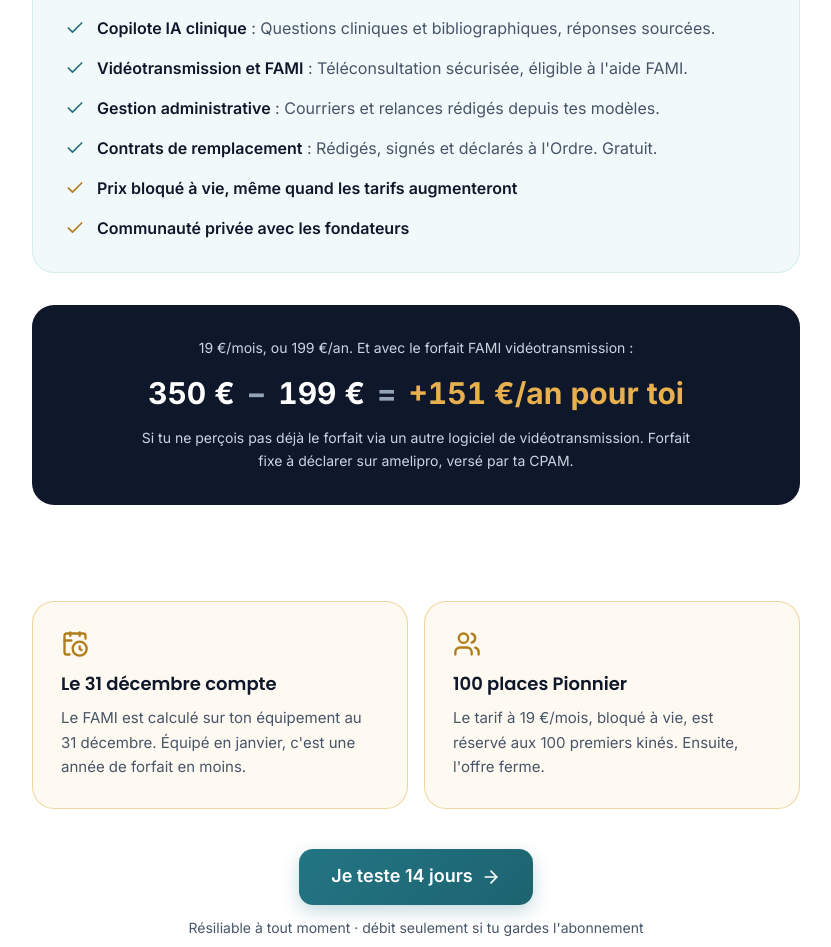
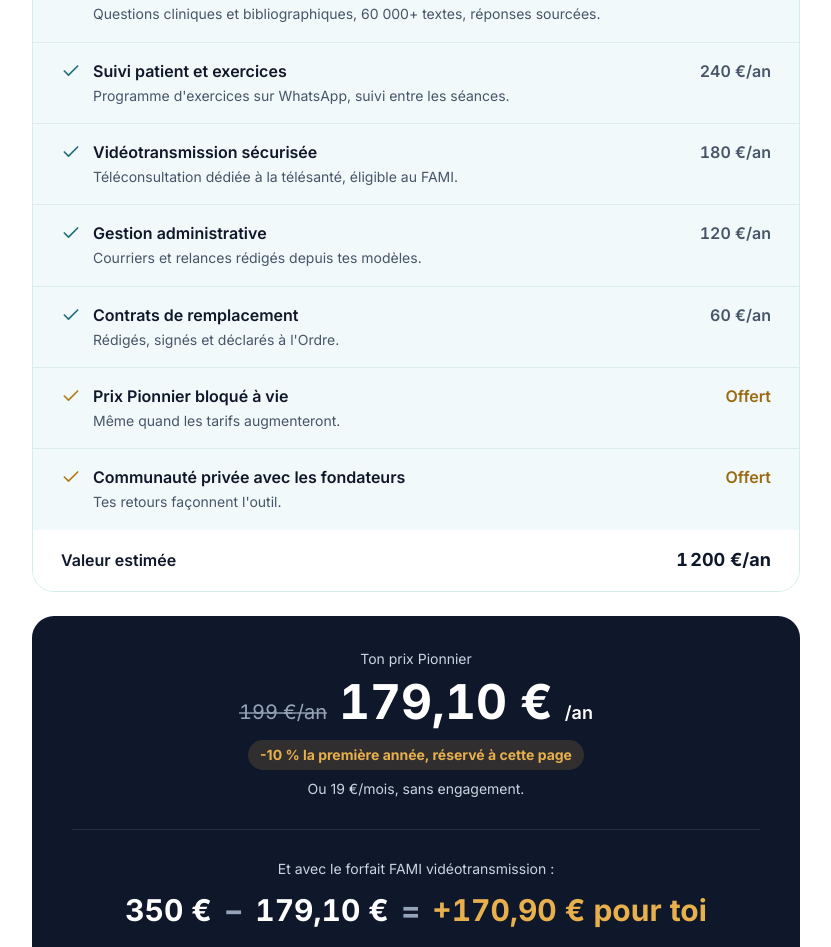
Before and after one commit to Sylvain-bot/mak-landing, a Next.js app: page /guide-fami/merci in a window 1280 px wide. Shown: the part 1360-2307 px from the top of the page, without its empty margins (224-1055 px from the left). Built offline with nearby package versions, Linux system fonts and the light colour scheme; no server answers.

Commit message:
Page merci : pile de valeur, -10 % la 1re année, compteur Pionnier (liste Brevo), sans chatbot
Co-Authored-By: Claude Opus 5.5 <noreply@anthropic.com>

```diff
--- a/app/(site)/guide-fami/merci/page.tsx
+++ b/app/(site)/guide-fami/merci/page.tsx
@@ -7,7 +7,7 @@ import { TrackedSignupLink } from "@/components/TrackedSignupLink";
 import { MerciVideo } from "@/components/merci/MerciVideo";
 import { LEADMAGNET_CONTACT_EMAIL } from "@/lib/guideFami";
 import { primaryCtaClass, primaryCtaStyle } from "@/lib/ctaStyles";
-import { MODULES } from "@/lib/modules";
+import { getPionnierPlacesLeft, PIONNIER_TOTAL_PLACES } from "@/lib/pionniers";
 import {
   FAMI_AMOUNT,
   PRICE_PIONNIER,
@@ -28,12 +28,34 @@ const VIDEO_SRC = "";
 const VIDEO_POSTER = undefined;
 const VIDEO_RATIO: "16/9" | "9/16" = "16/9";
 
+// Offre réservée à cette page : -10 % la première année, via un lien de paiement dédié (fourni par Valentin).
+// Tant que le lien est vide, les boutons mènent à l'inscription standard.
+const MERCI_SIGNUP_URL = "";
+const FIRST_YEAR_DISCOUNT = 0.1;
+
 const NAVY = "#0f172a";
 const GOLD = "#e8b04d";
 const GROUND = "#f2f9fa";
-const NET_GAIN = Number(FAMI_AMOUNT) - Number(PRICE_PIONNIER_ANNUAL);
 
-const PIONNIER_EXTRAS = ["Prix bloqué à vie, même quand les tarifs augmenteront", "Communauté privée avec les fondateurs"];
+const eur = (n: number) =>
+  new Intl.NumberFormat("fr-FR", { minimumFractionDigits: Number.isInteger(n) ? 0 : 2, maximumFractionDigits: 2 }).format(n) + " €";
+
+// TODO-FONDATEUR : valeurs estimées par module (ce que coûterait un outil équivalent), à valider avant la mise en ligne.
+// null = « offert ».
+const VALUE_STACK: { name: string; detail: string; value: number | null }[] = [
+  { name: "Bilan dicté", detail: "Tu parles pendant la séance, ton bilan NGAP se rédige.", value: 360 },
+  { name: "Copilote IA clinique", detail: "Questions cliniques et bibliographiques, 60 000+ textes, réponses sourcées.", value: 240 },
+  { name: "Suivi patient et exercices", detail: "Programme d'exercices sur WhatsApp, suivi entre les séances.", value: 240 },
+  { name: "Vidéotransmission sécurisée", detail: "Téléconsultation dédiée à la télésanté, éligible au FAMI.", value: 180 },
+  { name: "Gestion administrative", detail: "Courriers et relances rédigés depuis tes modèles.", value: 120 },
+  { name: "Contrats de remplacement", detail: "Rédigés, signés et déclarés à l'Ordre.", value: 60 },
+  { name: "Prix Pionnier bloqué à vie", detail: "Même quand les tarifs augmenteront.", value: null },
+  { name: "Communauté privée avec les fondateurs", detail: "Tes retours façonnent l'outil.", value: null },
+];
+const STACK_TOTAL = VALUE_STACK.reduce((s, x) => s + (x.value ?? 0), 0);
+const ANNUAL = Number(PRICE_PIONNIER_ANNUAL);
+const FIRST_YEAR_PRICE = Math.round(ANNUAL * (1 - FIRST_YEAR_DISCOUNT) * 100) / 100;
+const NET_GAIN = Math.round((Number(FAMI_AMOUNT) - FIRST_YEAR_PRICE) * 100) / 100;
 
 const REVIEWS = [
   {
@@ -69,18 +91,56 @@ const QUESTIONS = [
   },
 ];
 
-function Cta({ location }: { location: string }) {
+function Cta({ location, placesLeft }: { location: string; placesLeft: number | null }) {
   return (
     <div className="flex flex-col items-center gap-3">
-      <TrackedSignupLink location={location} className={`${primaryCtaClass} h-14 px-8 text-lg w-full sm:w-auto`} style={primaryCtaStyle}>
+      <TrackedSignupLink
+        location={location}
+        href={MERCI_SIGNUP_URL}
+        className={`${primaryCtaClass} h-14 px-8 text-lg w-full sm:w-auto`}
+        style={primaryCtaStyle}
+      >
         Je teste 14 jours <ArrowRight className="size-5" aria-hidden />
       </TrackedSignupLink>
-      <p className="text-sm text-[#475569] text-center">Résiliable à tout moment · débit seulement si tu gardes l&apos;abonnement</p>
+      <p className="text-sm text-[#475569] text-center">
+        -{FIRST_YEAR_DISCOUNT * 100} % la première année, réservé à cette page
+        {placesLeft !== null && (
+          <>
+            {" "}· <strong className="font-semibold text-[#9a6b12]">plus que {placesLeft} places Pionnier</strong>
+          </>
+        )}
+      </p>
     </div>
   );
 }
 
-export default function GuideFamiMerciPage() {
+function PlacesCounter({ placesLeft }: { placesLeft: number }) {
+  const taken = PIONNIER_TOTAL_PLACES - placesLeft;
+  return (
+    <div className="mt-4">
+      <div className="flex items-baseline justify-between text-sm">
+        <span className="font-bold text-[#0f172a] tabular-nums">
+          {placesLeft} places restantes
+        </span>
+        <span className="text-[#475569] tabular-nums">sur {PIONNIER_TOTAL_PLACES}</span>
+      </div>
+      <div
+        className="mt-2 h-2.5 rounded-full overflow-hidden"
+        style={{ background: "rgba(232,176,77,0.18)" }}
+        role="progressbar"
+        aria-label="Places Pionnier déjà prises"
+        aria-valuemin={0}
+        aria-valuemax={PIONNIER_TOTAL_PLACES}
+        aria-valuenow={taken}
+      >
+        <div className="h-full rounded-full" style={{ width: `${(taken / PIONNIER_TOTAL_PLACES) * 100}%`, background: GOLD }} />
+      </div>
+    </div>
+  );
+}
+
+export default async function GuideFamiMerciPage() {
+  const placesLeft = await getPionnierPlacesLeft();
   return (
     <div className="flex flex-col min-h-svh bg-white">
       <header className="px-4 sm:px-6 py-4" style={{ background: GROUND }}>
@@ -122,7 +182,7 @@ export default function GuideFamiMerciPage() {
               <MerciVideo src={VIDEO_SRC} poster={VIDEO_POSTER} ratio={VIDEO_RATIO} />
             </div>
             <div className="mt-8 sm:mt-10">
-              <Cta location="merci-video" />
+              <Cta location="merci-video" placesLeft={placesLeft} />
             </div>
           </div>
         </section>
@@ -134,40 +194,55 @@ export default function GuideFamiMerciPage() {
             <h2 className="mt-4 text-3xl sm:text-4xl font-bold text-[#0f172a] leading-tight tracking-tight text-balance text-center">
               Tout ce que tu as dès aujourd&apos;hui
             </h2>
-            <ul className="mt-10 rounded-3xl p-6 sm:p-8 grid gap-4" style={{ background: GROUND, border: "1px solid #d4ecea" }}>
-              {MODULES.map((m) => (
-                <li key={m.slug} className="flex items-start gap-3">
-                  <Check className="size-5 mt-0.5 shrink-0 text-[#236f7d]" aria-hidden />
-                  <span>
-                    <strong className="font-semibold text-[#0f172a]">{m.name}</strong>
-                    <span className="text-[#475569]"> : {m.pitch}</span>
+            {/* La pile de valeur : chaque module avec sa valeur estimée, puis le prix réel */}
+            <div className="mt-10 rounded-3xl overflow-hidden" style={{ border: "1px solid #d4ecea" }}>
+              <ul className="divide-y divide-[#dcecef]" style={{ background: GROUND }}>
+                {VALUE_STACK.map((x) => (
+                  <li key={x.name} className="flex items-start gap-3 px-5 sm:px-7 py-4">
+                    <Check className="size-5 mt-0.5 shrink-0" style={{ color: x.value === null ? "#b07d1a" : "#236f7d" }} aria-hidden />
+                    <span className="flex-1 min-w-0">
+                      <strong className="block font-semibold text-[#0f172a]">{x.name}</strong>
+                      <span className="block text-sm text-[#475569] mt-0.5">{x.detail}</span>
+                    </span>
+                    <span className="shrink-0 text-right text-sm sm:text-base font-semibold tabular-nums text-[#475569]">
+                      {x.value === null ? <span style={{ color: "#9a6b12" }}>Offert</span> : <>{eur(x.value)}/an</>}
                     </span>
                   </li>
                 ))}
-              {PIONNIER_EXTRAS.map((x) => (
-                <li key={x} className="flex items-start gap-3">
-                  <Check className="size-5 mt-0.5 shrink-0" style={{ color: "#b07d1a" }} aria-hidden />
-                  <strong className="font-semibold text-[#0f172a]">{x}</strong>
-                </li>
-              ))}
               </ul>
+              <div className="flex items-baseline justify-between gap-4 px-5 sm:px-7 py-4 bg-white">
+                <span className="font-semibold text-[#0f172a]">Valeur estimée</span>
+                <span className="text-lg font-bold tabular-nums text-[#0f172a]">{eur(STACK_TOTAL)}/an</span>
+              </div>
+            </div>
 
-            {/* Le calcul FAMI */}
-            <div className="mt-8 rounded-3xl px-6 py-8 sm:px-10 text-center" style={{ background: NAVY }}>
-              <p className="text-sm text-[#cbd5e1]">
-                {PRICE_PIONNIER} €/mois, ou {PRICE_PIONNIER_ANNUAL} €/an. Et avec le forfait FAMI vidéotransmission :
+            {/* Le prix, la réduction de cette page, puis le calcul FAMI */}
+            <div className="mt-6 rounded-3xl px-6 py-8 sm:px-10 text-center" style={{ background: NAVY }}>
+              <p className="text-sm text-[#cbd5e1]">Ton prix Pionnier</p>
+              <p className="mt-2 flex flex-wrap items-baseline justify-center gap-x-3 gap-y-1 tabular-nums">
+                <span className="text-xl text-[#94a3b8] line-through decoration-[#94a3b8]/70">{eur(ANNUAL)}/an</span>
+                <span className="text-4xl sm:text-5xl font-bold text-white">{eur(FIRST_YEAR_PRICE)}</span>
+                <span className="text-lg font-semibold text-white">/an</span>
               </p>
-              <p className="mt-4 flex flex-wrap items-baseline justify-center gap-x-3 gap-y-1 text-2xl sm:text-3xl font-bold text-white tabular-nums">
-                <span>{FAMI_AMOUNT} €</span>
+              <p className="mt-3 inline-flex items-center rounded-full px-3 py-1 text-sm font-bold" style={{ background: "rgba(232,176,77,0.15)", color: GOLD }}>
+                -{FIRST_YEAR_DISCOUNT * 100} % la première année, réservé à cette page
+              </p>
+              <p className="mt-2 text-sm text-[#cbd5e1]">Ou {PRICE_PIONNIER} €/mois, sans engagement.</p>
+
+              <div className="mt-7 pt-7 border-t border-white/10">
+                <p className="text-sm text-[#cbd5e1]">Et avec le forfait FAMI vidéotransmission :</p>
+                <p className="mt-3 flex flex-wrap items-baseline justify-center gap-x-3 gap-y-1 text-2xl sm:text-3xl font-bold text-white tabular-nums">
+                  <span>{eur(Number(FAMI_AMOUNT))}</span>
                   <span className="text-[#94a3b8]" aria-label="moins">−</span>
-                <span>{PRICE_PIONNIER_ANNUAL} €</span>
+                  <span>{eur(FIRST_YEAR_PRICE)}</span>
                   <span className="text-[#94a3b8]" aria-label="égale">=</span>
-                <span style={{ color: GOLD }}>+{NET_GAIN} €/an pour toi</span>
+                  <span style={{ color: GOLD }}>+{eur(NET_GAIN)} pour toi</span>
                 </p>
                 <p className="mt-4 text-sm text-[#cbd5e1] max-w-xl mx-auto leading-relaxed">
-                Si tu ne perçois pas déjà le forfait via un autre logiciel de vidéotransmission. Forfait fixe à déclarer sur
-                amelipro, versé par ta CPAM.
+                  La première année. Si tu ne perçois pas déjà le forfait via un autre logiciel de vidéotransmission. Forfait
+                  fixe à déclarer sur amelipro, versé par ta CPAM.
                 </p>
+              </div>
             </div>
           </div>
         </section>
@@ -187,13 +262,14 @@ export default function GuideFamiMerciPage() {
               <Users className="size-7" style={{ color: "#b07d1a" }} aria-hidden />
               <h3 className="mt-3 text-lg font-bold text-[#0f172a]">100 places Pionnier</h3>
               <p className="mt-2 text-[15px] text-[#475569] leading-relaxed">
-                Le tarif à {PRICE_PIONNIER} €/mois, bloqué à vie, est réservé aux 100 premiers kinés. Ensuite, l&apos;offre
+                Le tarif Pionnier, bloqué à vie, est réservé aux {`${PIONNIER_TOTAL_PLACES} premiers`} kinés. Ensuite, l&apos;offre
                 ferme.
               </p>
+              {placesLeft !== null && <PlacesCounter placesLeft={placesLeft} />}
             </div>
           </div>
           <div className="mt-10">
-            <Cta location="merci-offre" />
+            <Cta location="merci-offre" placesLeft={placesLeft} />
           </div>
         </section>
 
@@ -230,7 +306,7 @@ export default function GuideFamiMerciPage() {
             </dl>
             <p className="mt-6 text-sm text-[#475569] text-center">{COMPLIANCE_CLAIM}</p>
             <div className="mt-10">
-              <Cta location="merci-bas" />
+              <Cta location="merci-bas" placesLeft={placesLeft} />
             </div>
 
             {/* Rappel mail, en bas : la vidéo passe d'abord */}
--- a/components/ChatBotGate.tsx
+++ b/components/ChatBotGate.tsx
@@ -3,8 +3,8 @@
 import { usePathname } from "next/navigation";
 import { ChatBot } from "@/components/ChatBot";
 
-// Pages sans chatbot : la page /guide-fami sert de tunnel de vente, rien ne doit en détourner.
-const HIDDEN_ON = ["/guide-fami"];
+// Pages sans chatbot : les pages du guide FAMI servent de tunnel de vente, rien ne doit en détourner.
+const HIDDEN_ON = ["/guide-fami", "/guide-fami/merci"];
 
 export function ChatBotGate() {
   const pathname = usePathname();
--- a/components/TrackedSignupLink.tsx
+++ b/components/TrackedSignupLink.tsx
@@ -7,17 +7,21 @@ import { SignupLink } from "@/components/SignupLink";
 // Passe par SignupLink, qui ajoute les UTM et le fbclid de la visite.
 export function TrackedSignupLink({
   location,
+  href,
   className,
   style,
   children,
 }: {
   location: string;
+  /** Lien d'inscription particulier (ex. offre réservée à une page) ; par défaut, l'inscription standard. */
+  href?: string;
   className?: string;
   style?: React.CSSProperties;
   children: React.ReactNode;
 }) {
   return (
     <SignupLink
+      href={href || undefined}
       className={className}
       style={style}
       onClick={() => {
--- /dev/null
+++ b/lib/pionniers.ts
@@ -0,0 +1,24 @@
+// Places Pionnier restantes : 100 moins le nombre de contacts de la liste Brevo « Pionniers »
+// (liste tenue à jour par l'app). Relu au plus toutes les 10 minutes. null si Brevo ne répond pas :
+// la page affiche alors l'offre sans chiffre plutôt qu'un chiffre faux.
+
+export const PIONNIER_TOTAL_PLACES = 100;
+const PIONNIERS_LIST_ID = Number(process.env.BREVO_PIONNIERS_LIST_ID || 6);
+
+export async function getPionnierPlacesLeft(): Promise<number | null> {
+  const apiKey = process.env.BREVO_API_KEY?.replace(/[^\x21-\x7e]/g, "");
+  if (!apiKey) return null;
+  try {
+    const res = await fetch(`https://api.brevo.com/v3/contacts/lists/${PIONNIERS_LIST_ID}`, {
+      headers: { "api-key": apiKey, Accept: "application/json" },
+      next: { revalidate: 600 },
+      signal: AbortSignal.timeout(5000),
+    });
+    if (!res.ok) return null;
+    const list = (await res.json()) as { uniqueSubscribers?: number };
+    if (typeof list.uniqueSubscribers !== "number") return null;
+    return Math.max(0, PIONNIER_TOTAL_PLACES - list.uniqueSubscribers);
+  } catch {
+    return null;
+  }
+}
```
Lines whose indentation alone changed are shown as unchanged.
